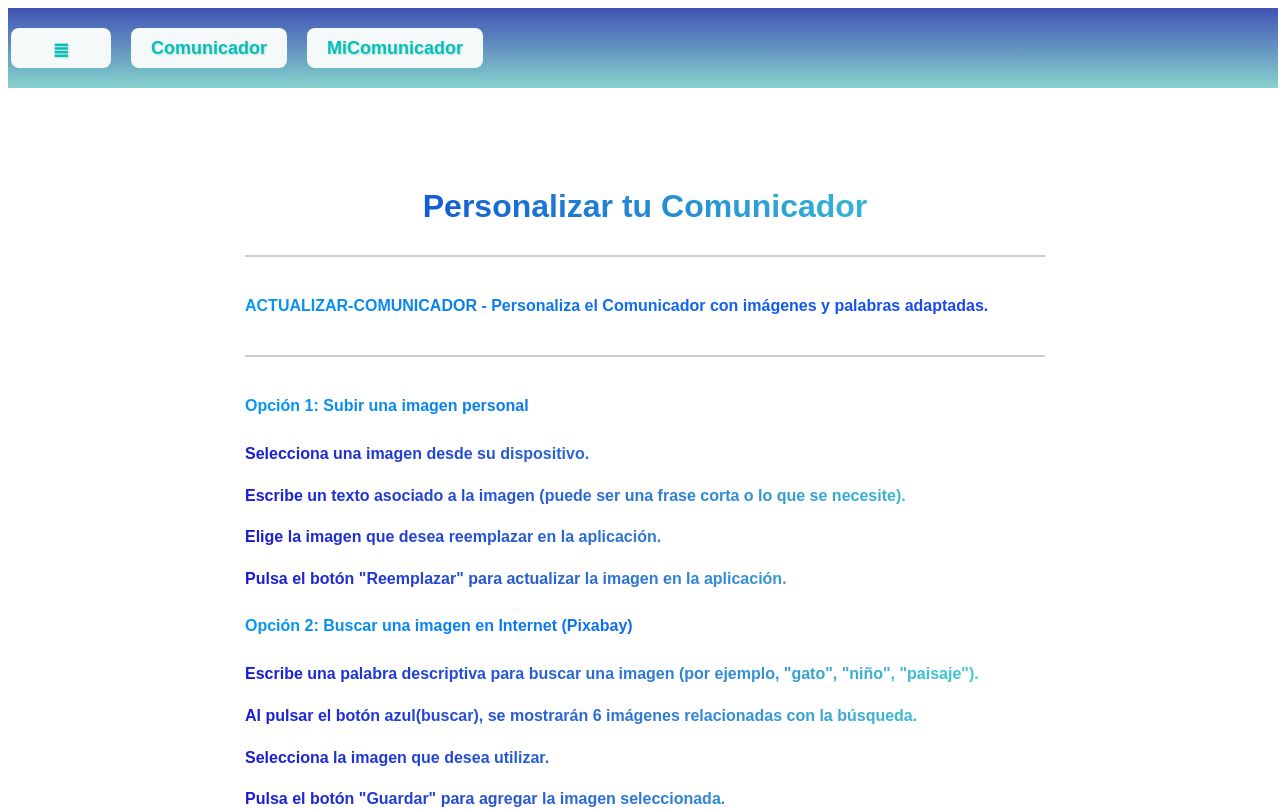
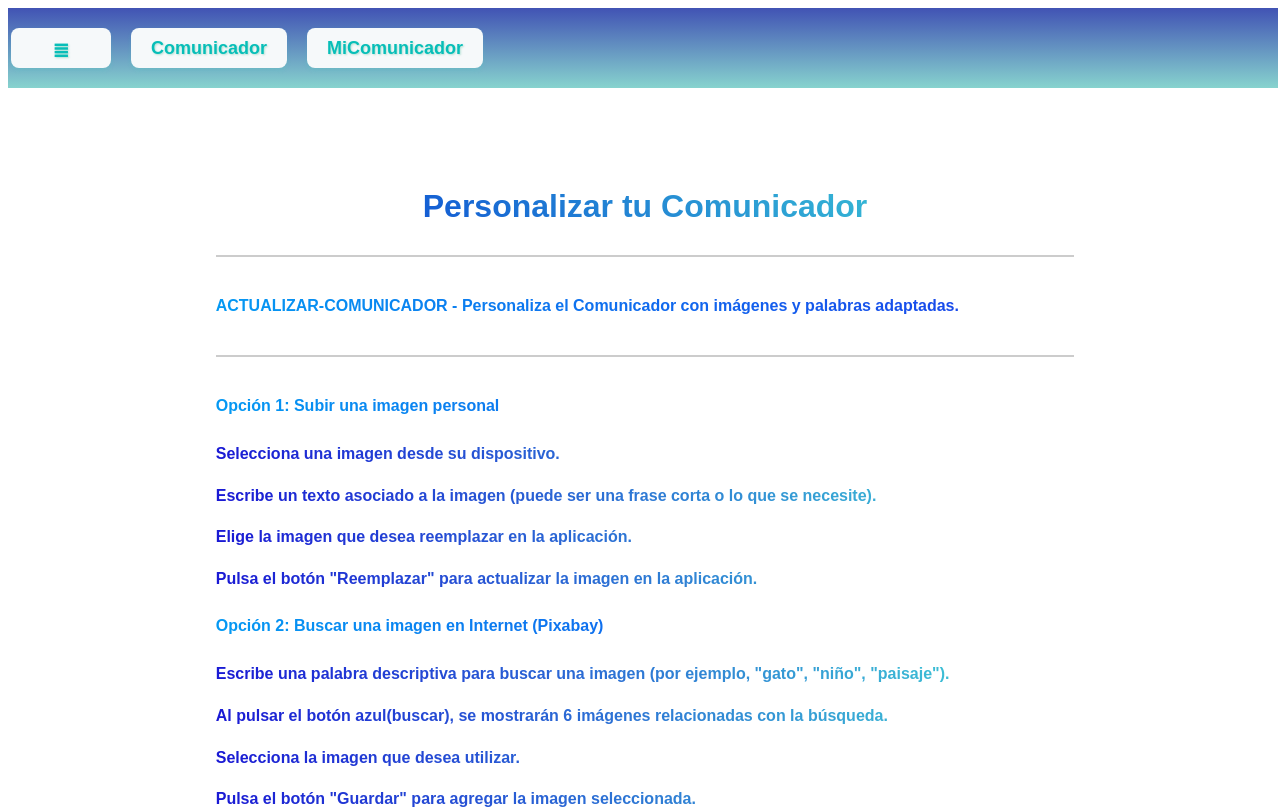
Before and after one commit to cristinavoda/Comunicapp, a Vue app: page /funcionamiento in a window 1280 px wide. Shown: the top 809 px of the page. Built offline with nearby package versions, Linux system fonts and the light colour scheme.

Commit message:
estilos medis querry

```diff
--- a/src/views/Funcionamiento.vue
+++ b/src/views/Funcionamiento.vue
@@ -49,7 +49,8 @@
 .about {
   font-family: 'Poppins', sans-serif;
   margin: 20px auto;
-  max-width: 800px;
+  max-width: 90%;
+  width: 100%;
   padding: 20px;
 }
 
@@ -59,8 +60,8 @@ h1 {
   background: linear-gradient(45deg, #0535d3, #43ddd5);
   -webkit-background-clip: text;
   -webkit-text-fill-color: transparent;
-  display: block; /* No inline-block */
-  text-align: center; /* Centra el título */
+  display: block;
+  text-align: center;
   margin: 0 0 20px 0;
 }
 
@@ -68,11 +69,16 @@ p {
   background: linear-gradient(45deg, #1916d4, #43ddd5);
   -webkit-background-clip: text;
   -webkit-text-fill-color: transparent;
-  display: block; /* Texto de párrafo en bloque */
+  display: block;
   font-size: medium;
   font-weight: 800;
   line-height: 1.6;
-  text-align: left; /* Mejor legibilidad */
+  text-align: left;
+    white-space: normal !important;
+  word-break: break-word;
+  overflow-wrap: break-word;
+  hyphens: auto;
+  letter-spacing: normal !important;
 }
 
 h2, h3, h4, h5 {
```
